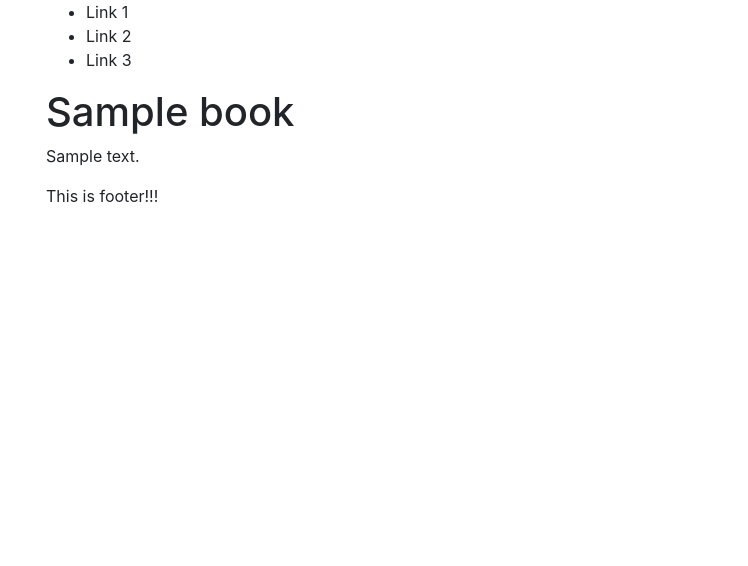
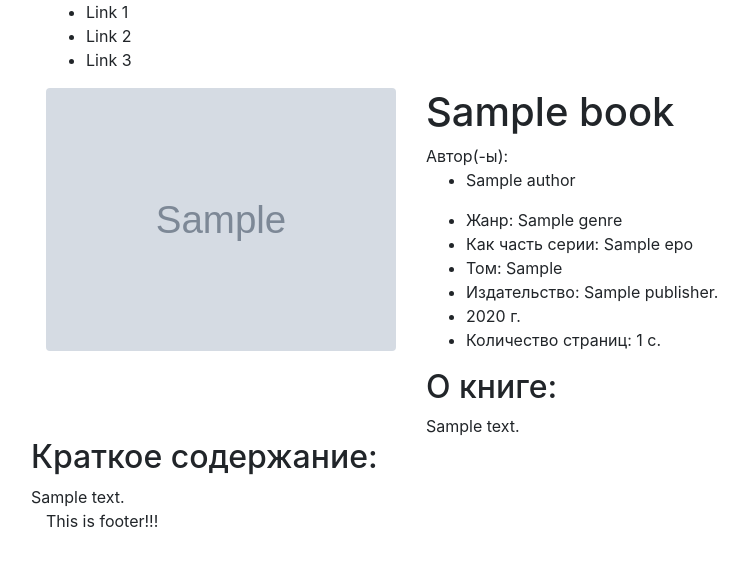
Before and after one commit to yurychu/myapp, a Django app: page /books/1/ in a window 1280 px wide. Shown: the top 566 px of the page, without its empty margins (39-787 px from the left). Run offline with Django 3.2, Linux system fonts and the light colour scheme; tables that the repository leaves empty hold one stand-in row (values such as "Sample post"); grey boxes marked "Sample" are stand-in pictures; some libraries are stand-ins or nearby versions.

Commit message:
list and detail template add grid columns

```diff
--- a/mybooks/templates/books/book_detail.html
+++ b/mybooks/templates/books/book_detail.html
@@ -4,9 +4,60 @@
 
 {% block content %}
 
+    <div class="row">
+
+        <div class="col text-center">
+            <img class="rounded img-fluid" src="{{ MEDIA_URL }}{{ object.cover }}" alt="{{ object.title}}">
+        </div>
+
+        <div class="col">
+            <h1>{{ object.title }}</h1>
+            <figure>
+                <figcaption>Автор(-ы):</figcaption>
+                <ul>
+                    {% for author in object.authors.all %}
+                        <li>{{ author }}</li>
+                    {% endfor %}
+                </ul>
+            </figure>
+            <ul>
+                <li>Жанр: {{ object.genre }}</li>
+
+                {% if object.epos %}
+                <li>Как часть серии: {{ object.epos }}</li>
+                {% endif %}
+
+                {% if object.tom %}
+                <li>Том: {{ object.tom }}</li>
+                {% endif %}
+
+                <li>Издательство: {{ object.publisher }}.</li>
+
+                <li>{{ object.pub_year }} г.</li>
+
+                <li>Количество страниц: {{ object.number_of_pages }} с.</li>
+            </ul>
+            <div>
+                <h2>О книге:</h2>
+                <div>{{ object.description }}</div>
+            </div>
+
+        </div>
+
+        <div class="col">
+            {% if not object.sold %}
+            <div>В наличии</div>
+            {% endif %}
+        </div>
+    </div>
+
     <div>
-        <h1>{{ object.title }}</h1>
-        <p>{{ object.description }}</p>
+        <div class="row">
+            <div>
+                <h2>Краткое содержание:</h2>
+                <div>{{ object.brief_content }}</div>
+            </div>
+        </div>
     </div>
 
 {% endblock content %}
```
Also changed, not shown: mybooks/templates/books/book_list.html (+40 -8 lines).
